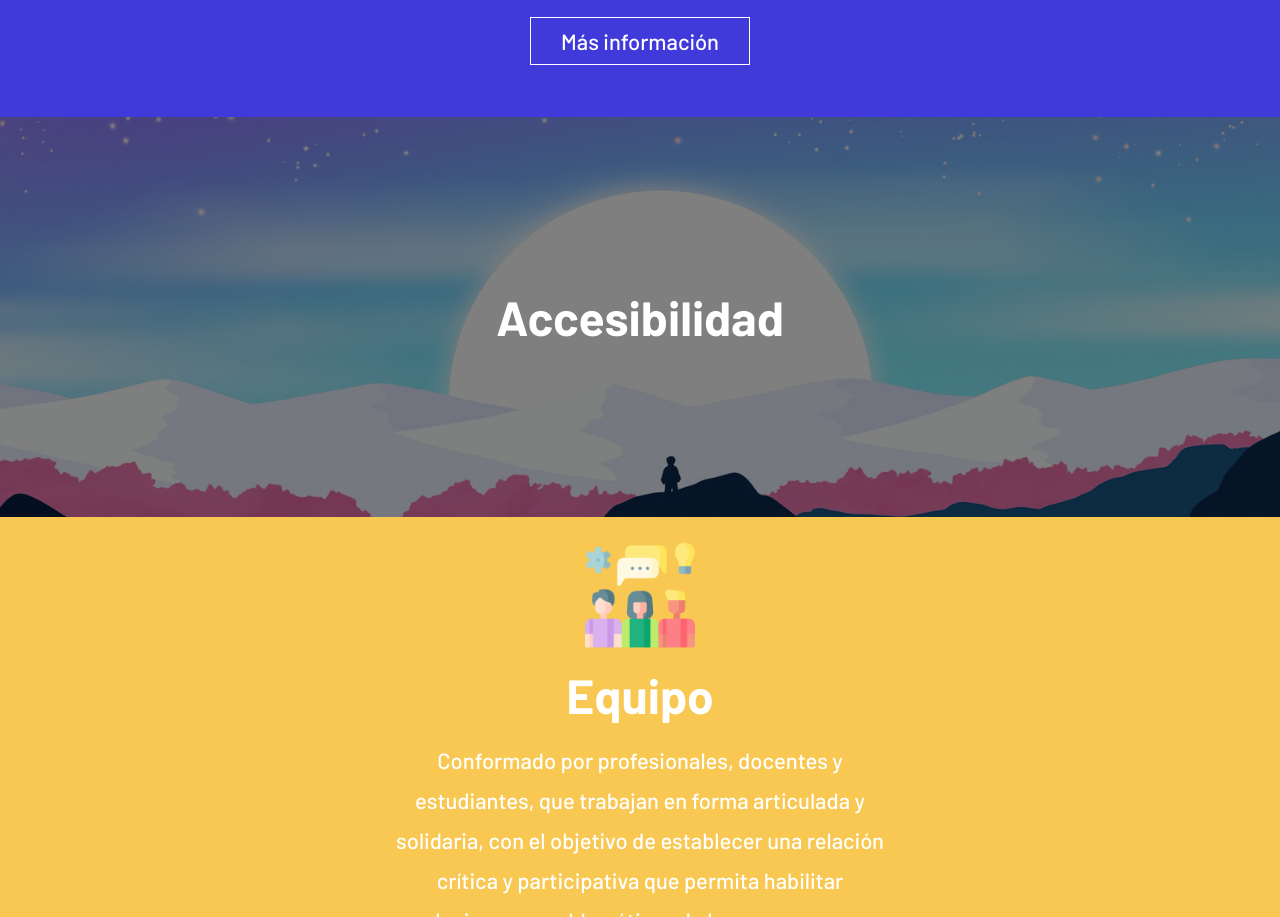
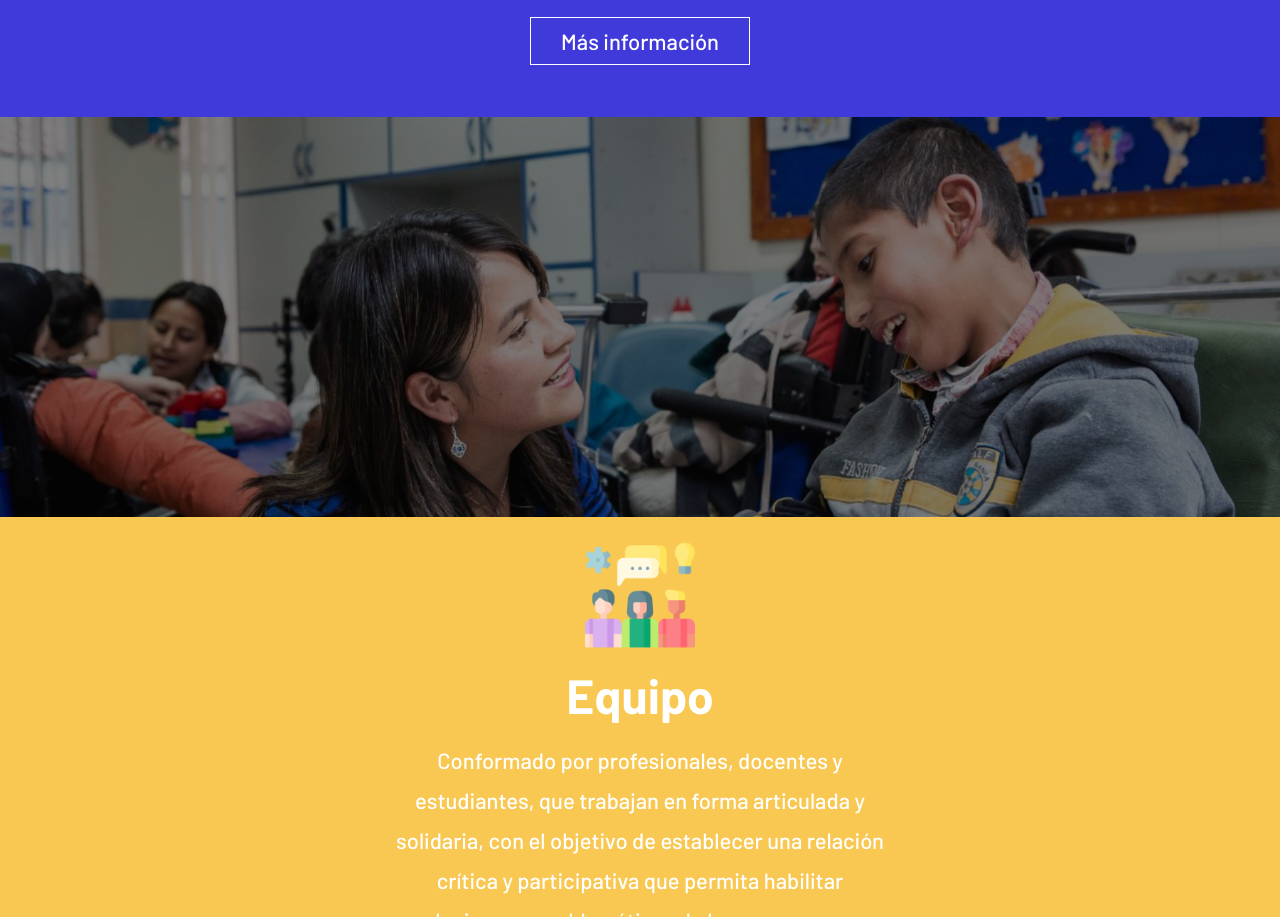
Before and after one commit to frajmati/accederesunderecho, a plain HTML site: page index.html in a window 1280 px wide. Shown: the part 1233-2150 px from the top of the page. Drawn offline with nearby package versions, Linux system fonts and the light colour scheme; a script that the page names is missing.

Commit message:
Resultado Final

```diff
--- a/css/styleGeneral.css
+++ b/css/styleGeneral.css
@@ -384,7 +384,7 @@ body.active {
 
 .banner {
     height: 50vh;
-    background: linear-gradient(rgba(0,0,0,.5), rgba(0,0,0,.5)),url(../img/example.jpg);
+    background: linear-gradient(rgba(0,0,0,.5), rgba(0,0,0,.5)),url(../img/discapacidad.jpg);
     background-attachment: fixed;
     background-position: center;
     background-size: cover;
--- a/index.html
+++ b/index.html
@@ -152,7 +152,7 @@
 
 
     <div class="banner">
-        <h2 class="banner__h2">Accesibilidad</h2>
+        <!-- <h2 class="banner__h2">Accesibilidad</h2> -->
     </div>
 
 
```
Also changed, not shown: img/discapacidad.jpg (added).
